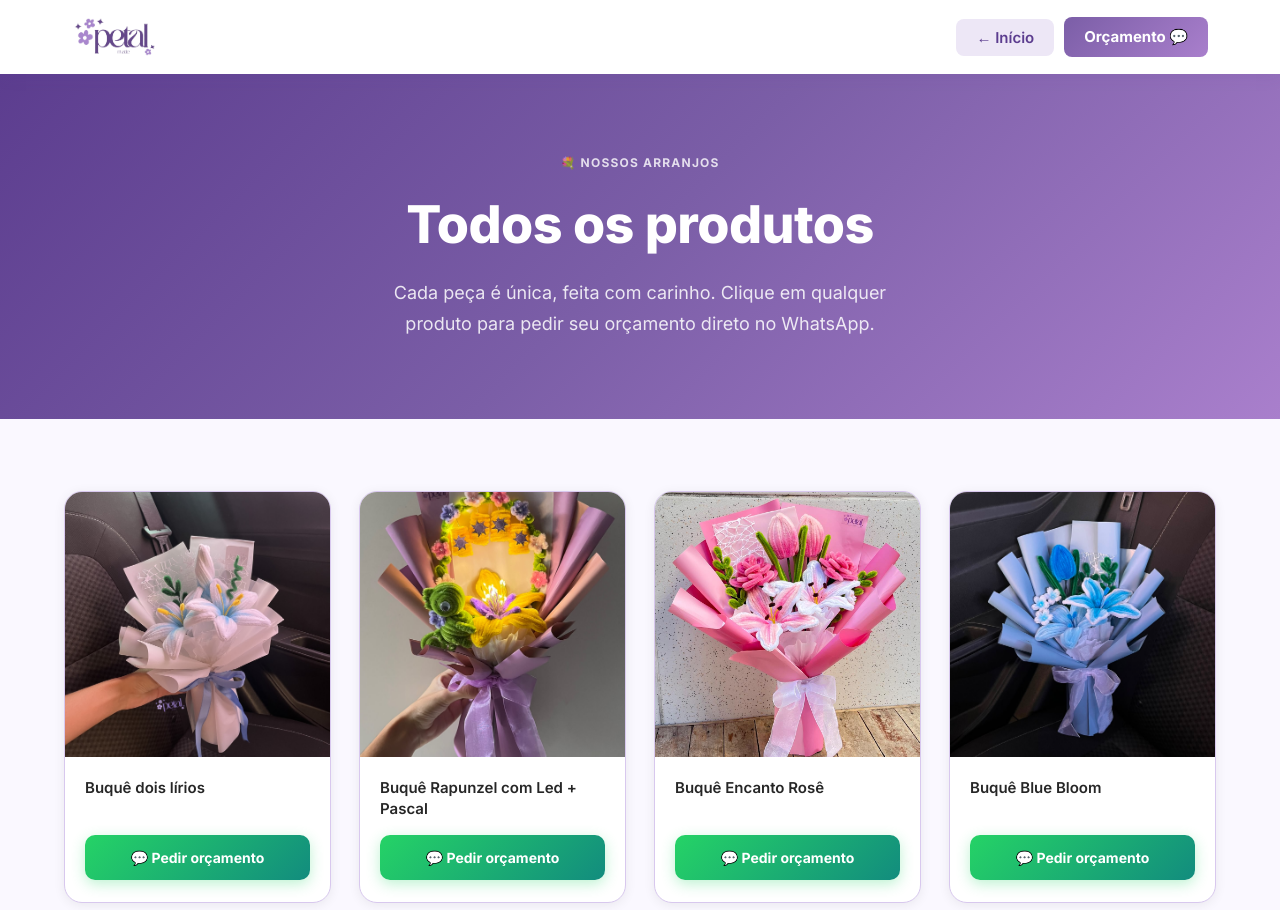
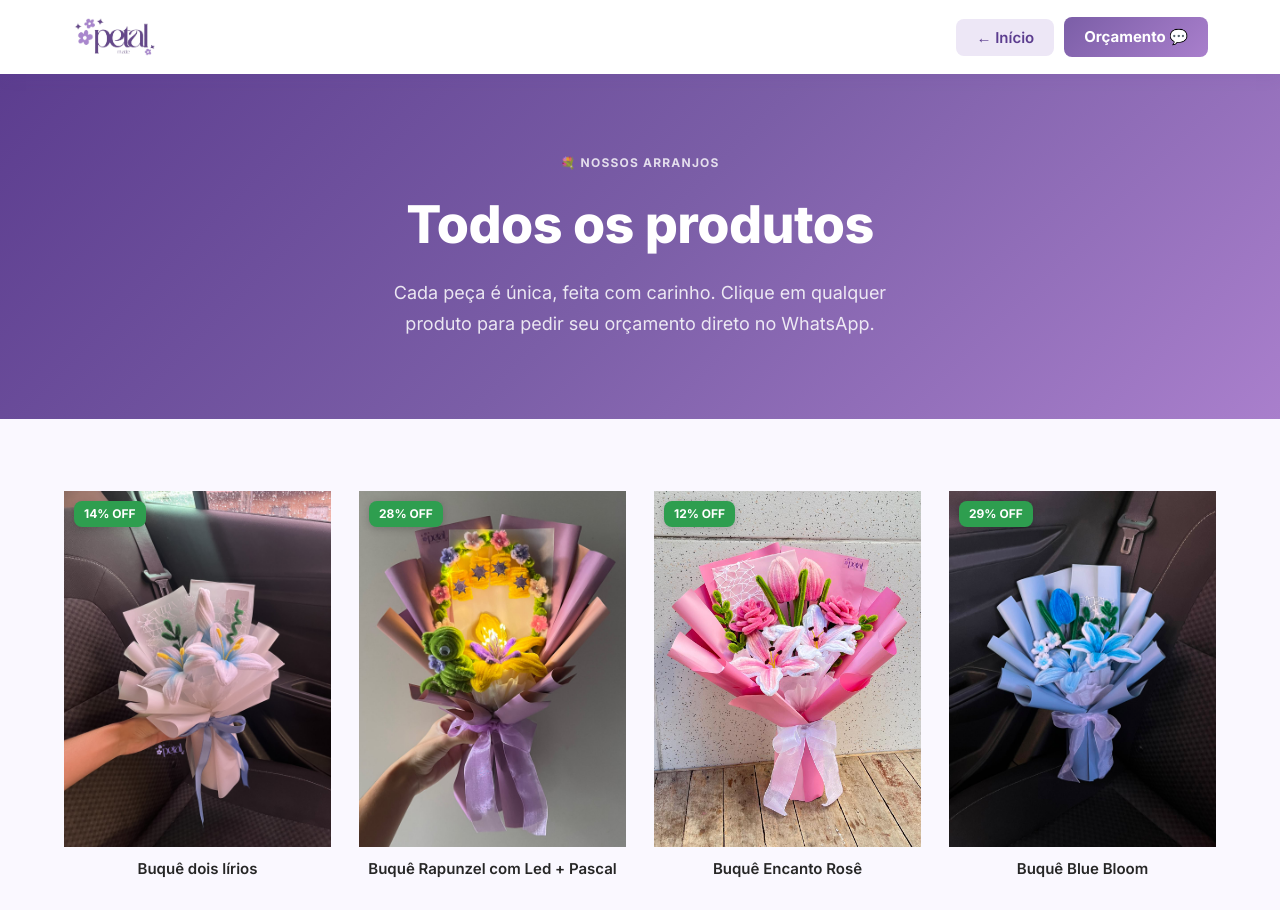
Before and after one commit to gilsonfiho/site-petalmzde, a React (Vite) app: page /produtos in a window 1280 px wide. Shown: the top 910 px of the page. Built offline with nearby package versions, Linux system fonts and the light colour scheme.

Commit message:
feat: exibe preços e desconto nos cards e remove moldura

```diff
--- a/src/pages/Home/index.jsx
+++ b/src/pages/Home/index.jsx
@@ -2,7 +2,7 @@ import { useState, useEffect } from 'react';
 import { useNavigate } from 'react-router-dom';
 import logo from '../../../assets/Logo.png';
 import { colors, gradients, shadows } from '../../styles/theme';
-import { products } from '../../data/products';
+import { products, formatBRL, discountPercent } from '../../data/products';
 import MonteBuque from './MonteBuque';
 
 const WA_NUMBER = '5585920057498';
@@ -303,8 +303,8 @@ const Home = () => {
                 gap: isMobile ? '14px' : 'clamp(18px, 3vw, 28px)',
                 width: '100%',
               }}>
-                {products.map(({ name, image }) => (
-                  <ProductCard key={name} name={name} image={image} waNumber={WA_NUMBER} isMobile={isMobile} />
+                {products.map((product) => (
+                  <ProductCard key={product.name} product={product} waNumber={WA_NUMBER} isMobile={isMobile} />
                 ))}
               </div>
             </>
@@ -456,72 +456,74 @@ const Home = () => {
   );
 };
 
-const ProductCard = ({ name, image, waNumber, isMobile }) => {
+const ProductCard = ({ product, waNumber, isMobile }) => {
+  const { name, image, price, oldPrice } = product;
   const msg = encodeURIComponent(`Olá! Tenho interesse no produto: ${name} 🌸`);
+  const off = discountPercent(price, oldPrice);
   return (
-    <div
+    <a
+      href={`https://wa.me/${waNumber}?text=${msg}`}
+      target="_blank"
+      rel="noopener noreferrer"
       style={{
-        background: 'white',
-        border: `1px solid ${colors.purple[200]}`,
-        borderRadius: '16px',
-        overflow: 'hidden',
-        boxShadow: shadows.card,
         display: 'flex',
         flexDirection: 'column',
-        transition: 'transform 0.25s, box-shadow 0.25s, border-color 0.25s',
+        textDecoration: 'none',
+        transition: 'transform 0.25s',
       }}
       onMouseEnter={e => {
-        e.currentTarget.style.transform = 'translateY(-8px)';
-        e.currentTarget.style.boxShadow = `0 20px 40px ${colors.purple[600]}25`;
-        e.currentTarget.style.borderColor = colors.purple[400];
+        e.currentTarget.style.transform = 'translateY(-6px)';
+        const img = e.currentTarget.querySelector('img');
+        if (img) img.style.transform = 'scale(1.05)';
       }}
       onMouseLeave={e => {
         e.currentTarget.style.transform = 'translateY(0)';
-        e.currentTarget.style.boxShadow = shadows.card;
-        e.currentTarget.style.borderColor = colors.purple[200];
+        const img = e.currentTarget.querySelector('img');
+        if (img) img.style.transform = 'scale(1)';
       }}
     >
-      <div style={{ width: '100%', aspectRatio: '1 / 1', overflow: 'hidden', background: colors.lavender[200] }}>
-        <img src={image} alt={name} style={{ width: '100%', height: '100%', objectFit: 'cover', display: 'block', transition: 'transform 0.4s' }}
-          onMouseEnter={e => e.currentTarget.style.transform = 'scale(1.06)'}
-          onMouseLeave={e => e.currentTarget.style.transform = 'scale(1)'}
-        />
+      <div style={{ position: 'relative', width: '100%', overflow: 'hidden' }}>
+        <img src={image} alt={name} style={{ width: '100%', height: 'auto', display: 'block', transition: 'transform 0.4s' }} />
+        {off > 0 && (
+          <span style={{
+            position: 'absolute',
+            top: '10px',
+            left: '10px',
+            background: '#2E9E4F',
+            color: 'white',
+            fontSize: isMobile ? '11px' : '12px',
+            fontWeight: 700,
+            padding: '4px 10px',
+            borderRadius: '8px',
+            boxShadow: '0 2px 8px rgba(0,0,0,0.2)',
+          }}>
+            {off}% OFF
+          </span>
+        )}
       </div>
-      <div style={{ padding: isMobile ? '14px 12px 16px' : '18px 18px 20px', display: 'flex', flexDirection: 'column', flex: 1 }}>
+      <div style={{ padding: isMobile ? '10px 4px 0' : '12px 4px 0', textAlign: 'center' }}>
         <p style={{
           fontSize: isMobile ? '13px' : '15px',
           fontWeight: 600,
           color: colors.gray[800],
-          lineHeight: 1.4,
-          marginBottom: '14px',
-          flex: 1,
+          lineHeight: 1.35,
+          margin: '0 0 6px',
+          minHeight: isMobile ? '36px' : '42px',
         }}>
           {name}
         </p>
-        <a
-          href={`https://wa.me/${waNumber}?text=${msg}`}
-          target="_blank"
-          rel="noopener noreferrer"
-          style={{
-            display: 'block',
-            textAlign: 'center',
-            background: gradients.button,
-            color: 'white',
-            fontSize: isMobile ? '13px' : '14px',
-            fontWeight: 700,
-            padding: '11px',
-            borderRadius: '10px',
-            textDecoration: 'none',
-            boxShadow: shadows.sm,
-            transition: 'opacity 0.2s',
-          }}
-          onMouseEnter={e => e.currentTarget.style.opacity = '0.9'}
-          onMouseLeave={e => e.currentTarget.style.opacity = '1'}
-        >
-          Pedir orçamento
-        </a>
+        <div style={{ display: 'flex', alignItems: 'baseline', justifyContent: 'center', gap: '8px', flexWrap: 'wrap' }}>
+          <span style={{ fontSize: isMobile ? '16px' : '18px', fontWeight: 800, color: colors.purple[700] }}>
+            {formatBRL(price)}
+          </span>
+          {oldPrice && (
+            <span style={{ fontSize: isMobile ? '12px' : '13px', color: colors.gray[400], textDecoration: 'line-through' }}>
+              {formatBRL(oldPrice)}
+            </span>
+          )}
+        </div>
       </div>
-    </div>
+    </a>
   );
 };
 
--- a/src/pages/Produtos/index.jsx
+++ b/src/pages/Produtos/index.jsx
@@ -2,7 +2,7 @@ import { useState, useEffect } from 'react';
 import { useNavigate } from 'react-router-dom';
 import logo from '../../../assets/Logo.png';
 import { colors, gradients, shadows } from '../../styles/theme';
-import { products } from '../../data/products';
+import { products, formatBRL, discountPercent } from '../../data/products';
 
 const WA_NUMBER = '5585920057498';
 const WA_MSG = encodeURIComponent('Olá! Vim pelo site e gostaria de saber mais sobre os arranjos 🌸');
@@ -117,78 +117,78 @@ const Produtos = () => {
           gridTemplateColumns: isMobile ? 'repeat(2, 1fr)' : 'repeat(auto-fit, minmax(260px, 1fr))',
           gap: isMobile ? '14px' : 'clamp(18px, 3vw, 28px)',
         }}>
-          {products.map(({ name, image }) => {
+          {products.map(({ name, image, price, oldPrice }) => {
             const msg = encodeURIComponent(`Olá! Tenho interesse no produto: ${name} 🌸`);
+            const off = discountPercent(price, oldPrice);
             return (
-              <div
+              <a
                 key={name}
+                href={`https://wa.me/${WA_NUMBER}?text=${msg}`}
+                target="_blank"
+                rel="noopener noreferrer"
                 style={{
-                  background: 'white',
-                  border: `1px solid ${colors.purple[200]}`,
-                  borderRadius: '18px',
-                  overflow: 'hidden',
-                  boxShadow: shadows.card,
                   display: 'flex',
                   flexDirection: 'column',
-                  transition: 'transform 0.25s, box-shadow 0.25s, border-color 0.25s',
+                  textDecoration: 'none',
+                  transition: 'transform 0.25s',
                 }}
                 onMouseEnter={e => {
-                  e.currentTarget.style.transform = 'translateY(-8px)';
-                  e.currentTarget.style.boxShadow = `0 20px 40px ${colors.purple[600]}25`;
-                  e.currentTarget.style.borderColor = colors.purple[400];
+                  e.currentTarget.style.transform = 'translateY(-6px)';
+                  const img = e.currentTarget.querySelector('img');
+                  if (img) img.style.transform = 'scale(1.05)';
                 }}
                 onMouseLeave={e => {
                   e.currentTarget.style.transform = 'translateY(0)';
-                  e.currentTarget.style.boxShadow = shadows.card;
-                  e.currentTarget.style.borderColor = colors.purple[200];
+                  const img = e.currentTarget.querySelector('img');
+                  if (img) img.style.transform = 'scale(1)';
                 }}
               >
-                <div style={{ width: '100%', aspectRatio: '1 / 1', overflow: 'hidden', background: colors.lavender[200] }}>
+                <div style={{ position: 'relative', width: '100%', overflow: 'hidden' }}>
                   <img
                     src={image}
                     alt={name}
-                    style={{ width: '100%', height: '100%', objectFit: 'cover', display: 'block', transition: 'transform 0.4s' }}
-                    onMouseEnter={e => e.currentTarget.style.transform = 'scale(1.06)'}
-                    onMouseLeave={e => e.currentTarget.style.transform = 'scale(1)'}
+                    style={{ width: '100%', height: 'auto', display: 'block', transition: 'transform 0.4s' }}
                   />
+                  {off > 0 && (
+                    <span style={{
+                      position: 'absolute',
+                      top: '10px',
+                      left: '10px',
+                      background: '#2E9E4F',
+                      color: 'white',
+                      fontSize: isMobile ? '11px' : '12px',
+                      fontWeight: 700,
+                      padding: '4px 10px',
+                      borderRadius: '8px',
+                      boxShadow: '0 2px 8px rgba(0,0,0,0.2)',
+                    }}>
+                      {off}% OFF
+                    </span>
+                  )}
                 </div>
-                <div style={{ padding: isMobile ? '14px 12px 16px' : '20px 20px 22px', display: 'flex', flexDirection: 'column', flex: 1 }}>
+                <div style={{ padding: isMobile ? '10px 4px 0' : '12px 4px 0', textAlign: 'center' }}>
                   <p style={{
                     fontSize: isMobile ? '13px' : '15px',
                     fontWeight: 600,
                     color: colors.gray[800],
-                    lineHeight: 1.4,
-                    marginBottom: '16px',
-                    flex: 1,
+                    lineHeight: 1.35,
+                    margin: '0 0 6px',
+                    minHeight: isMobile ? '36px' : '42px',
                   }}>
                     {name}
                   </p>
-                  <a
-                    href={`https://wa.me/${WA_NUMBER}?text=${msg}`}
-                    target="_blank"
-                    rel="noopener noreferrer"
-                    style={{
-                      display: 'flex',
-                      alignItems: 'center',
-                      justifyContent: 'center',
-                      gap: '8px',
-                      background: 'linear-gradient(135deg, #25D366 0%, #128C7E 100%)',
-                      color: 'white',
-                      fontSize: isMobile ? '13px' : '14px',
-                      fontWeight: 700,
-                      padding: isMobile ? '10px' : '12px',
-                      borderRadius: '10px',
-                      textDecoration: 'none',
-                      boxShadow: '0 4px 14px rgba(37,211,102,0.3)',
-                      transition: 'opacity 0.2s',
-                    }}
-                    onMouseEnter={e => e.currentTarget.style.opacity = '0.9'}
-                    onMouseLeave={e => e.currentTarget.style.opacity = '1'}
-                  >
-                    💬 Pedir orçamento
-                  </a>
+                  <div style={{ display: 'flex', alignItems: 'baseline', justifyContent: 'center', gap: '8px', flexWrap: 'wrap' }}>
+                    <span style={{ fontSize: isMobile ? '16px' : '18px', fontWeight: 800, color: colors.purple[700] }}>
+                      {formatBRL(price)}
+                    </span>
+                    {oldPrice && (
+                      <span style={{ fontSize: isMobile ? '12px' : '13px', color: colors.gray[400], textDecoration: 'line-through' }}>
+                        {formatBRL(oldPrice)}
+                      </span>
+                    )}
+                  </div>
                 </div>
-              </div>
+              </a>
             );
           })}
         </div>
```
